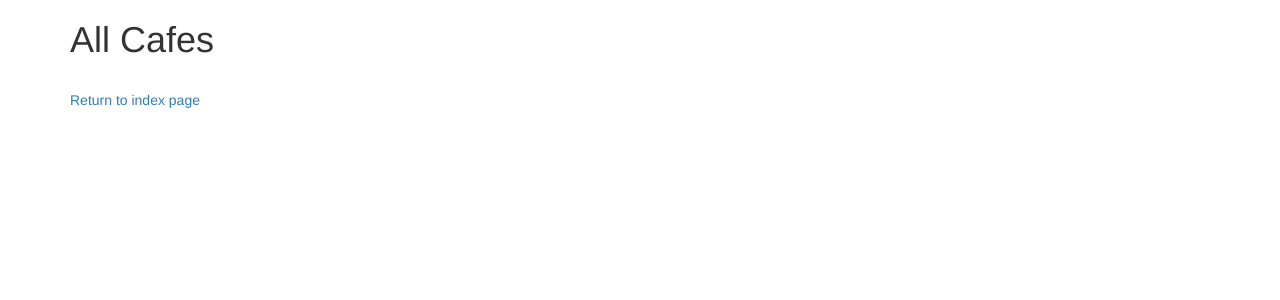
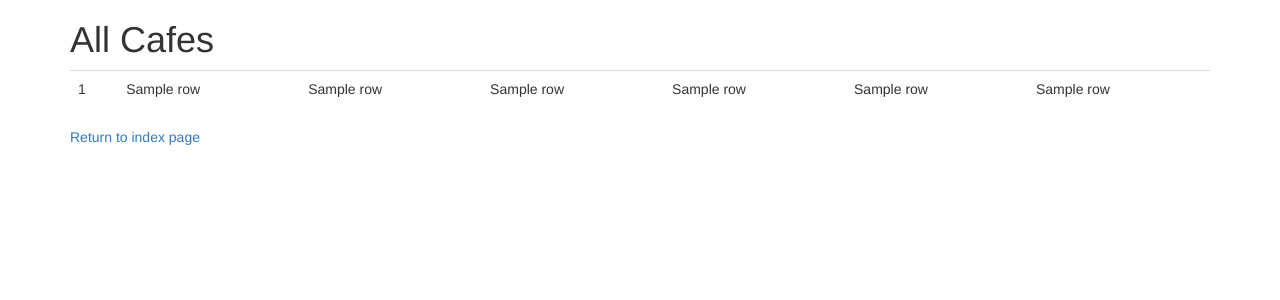
Before and after one commit to KlayClarke/f-as, a Flask app: template upgrades/templates/cafes.html in a window 1280 px wide. Shown: the top 300 px of the page. Run offline with Flask 2, Linux system fonts and the light colour scheme; the template is opened without the code that fills it: most values are stand-ins (such as "Sample title", 1, 10 or a date in 2020); some libraries are stand-ins or nearby versions.

Commit message:
add cafes and info to table

```diff
--- a/upgrades/templates/cafes.html
+++ b/upgrades/templates/cafes.html
@@ -14,10 +14,25 @@
           <!-- This is where you will write the code to render a Bootstrap
           Table that contains all the information from the
           cafe-data.csv file. -->
+        {% for row in cafes %}
+          <tbody>
+            <tr>
+              <td>{{ row[0] }}</td>
+              {% if row[1][0:4] == 'http' %}
+                <td><a href="{{ row[1] }}">Maps Link</a></td>
+              {% else %}
+                <td>{{ row[1] }}</td>
+              {% endif %}
+              <td>{{ row[2] }}</td>
+              <td>{{ row[3] }}</td>
+              <td>{{ row[4] }}</td>
+              <td>{{ row[5] }}</td>
+              <td>{{ row[6] }}</td>
+            </tr>
+          </tbody>
+        {% endfor %}
   	  </table>
-
-      <p><a href="#">Return to index page</a></p>
-
+      <p><a href="{{ url_for('home') }}">Return to index page</a></p>
     </div>
   </div>
 </div>
```
